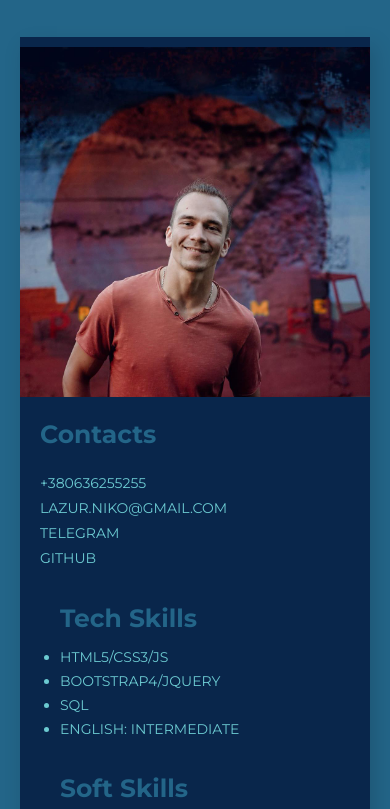
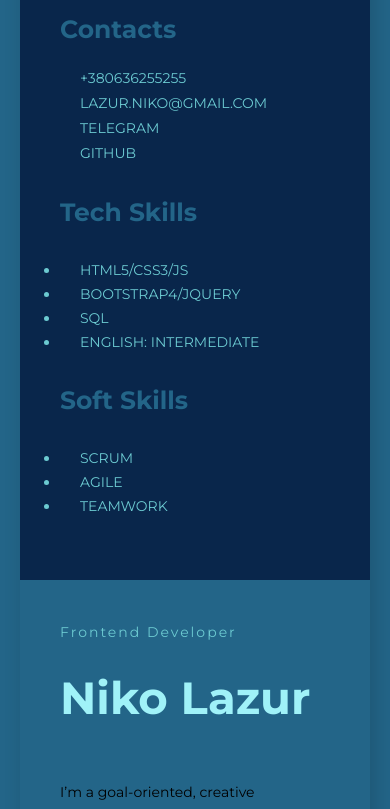
Before and after one commit to LazurNiko/rsschool-cv, a plain HTML site: page index.html in a window 390 px wide. Shown: the part 428-1237 px from the top of the page. Drawn offline with Linux system fonts and the light colour scheme.

Commit message:
fix styes

```diff
--- a/index.html
+++ b/index.html
@@ -13,7 +13,7 @@
 
   <body class="page">
     <header class="header">
-      <nav class="page__menu" id="menu">
+      <nav class="menu page__menu" id="menu">
         <div class="menu__content">
           <ul class="menu__list">
             <li class="menu__item">
@@ -73,7 +73,7 @@
           </ul>
           </section>
           <section class="soft_skills">
-            <h3 class="skills_title">Soft Skills</h3>
+            <h3 class="skills_title skills_title--soft">Soft Skills</h3>
             <ul class="skills_list">
               <li class="skills">Scrum</li>
               <li class="skills">Agile</li>
@@ -207,11 +207,11 @@
           </div>
         </section>
 
-        <section class="arrow">
+        <div class="arrow">
           <a href="#">
-            <img src="./images/arrow.png">
+            <img src="./images/arrow.png" alt="arrow">
           </a>
-        </section>
+        </div>
 
         <footer class="footer">
           <ul class="footer_items">
--- a/style.css
+++ b/style.css
@@ -126,7 +126,7 @@ ol {
   font-weight: 700;
   margin-bottom: 20px;
   padding-left: 30px;
-  padding-top: 20px;
+  padding-top: 17px;
   font-family: 'Montserrat', sans-serif;
   color: #236588;
 }
@@ -226,7 +226,7 @@ ol {
   font-weight: 400;
   line-height: 24px;
   font-family: 'Montserrat', sans-serif;
-  color: #000;
+  color: #09264B;
   text-decoration: none;
   transition: 0.2s linear;
 }
@@ -281,7 +281,7 @@ ol {
 }
 
 .lined {
-  color: #000000;
+  color: #09264B;
 }
 
 .prof_items {
@@ -409,7 +409,7 @@ ol {
   color: #a0f2f8;
 }
 
-@media (max-width: 910px) {
+@media (max-width: 930px) {
 
   .menu__content {
     padding-right: 0;
@@ -421,7 +421,7 @@ ol {
 
 }
 
-@media (max-width: 830px) {
+@media (max-width: 845px) {
 
   .menu__link {
     font-size: 10px;
@@ -465,6 +465,7 @@ ol {
 @media (max-width: 760px) {
 
   .header {
+    display: none;
     text-align: center;
     float: none;
   }
@@ -498,7 +499,6 @@ ol {
 
   .contacts {
     padding: 20px 0 0;
-    margin-right: 60px;
     width: 33%;
     background-color: inherit;
   }
@@ -539,6 +539,10 @@ ol {
 
 @media (max-width: 700px) {
 
+  .about {
+    justify-content: center;
+  }
+
   .contacts_and_skills {
     flex-direction: column;
     justify-content: center;
@@ -546,20 +550,40 @@ ol {
   }
 
   .contacts {
-    padding: 0;
+    display: flex;
+    padding-left: 20px;
     width: 100%;
   }
 
+  .contacts_list {
+    padding-left: 40px;
+  }
+
+  .tel {
+    padding-left: 40px;
+  }
+
   .skills_title {
-    margin: 0;
+    padding: 19px 0;
+    margin: 0 20px;
   }
 
   .tech_skills {
+    display: flex;
     width: 100%;
   }
 
+  .skills_title--soft {
+    padding-right: 9px;
+  }
+
   .soft_skills {
+    display: flex;
     width: 100%;
+  }
+
+  .skills {
+    padding-left: 20px;
   }
 
   .container {
@@ -614,6 +638,51 @@ ol {
   }
 }
 
+@media (max-width: 500px) {
+
+.contacts {
+    padding: 20px 0 0;
+    width: 100%;
+    background-color: inherit;
+    display: block;
+  }
+
+  .contacts_title {
+    margin-left: 20px;
+    font-size: 25px;
+  }
+
+  .contacts_list {
+    padding-left: 0;
+  }
+
+  .skills_title {
+    font-size: 25px;
+  }
+
+  .tel {
+    text-transform: uppercase;
+    font-weight: 400;
+    color: var(--main-color);
+    font-size: 14px;
+  }
+
+  .tech_skills {
+    display: block;
+    width: 100%;
+  }
+
+  .soft_skills {
+    display: block;
+    width: 100%;
+  }
+
+  .skills {
+    font-size: 14px;
+  }
+
+}
+
 @media (max-width: 450px) {
 
   .arrow {
```
Also changed, not shown: images/cross.png (added), images/menu copy.png (added).
